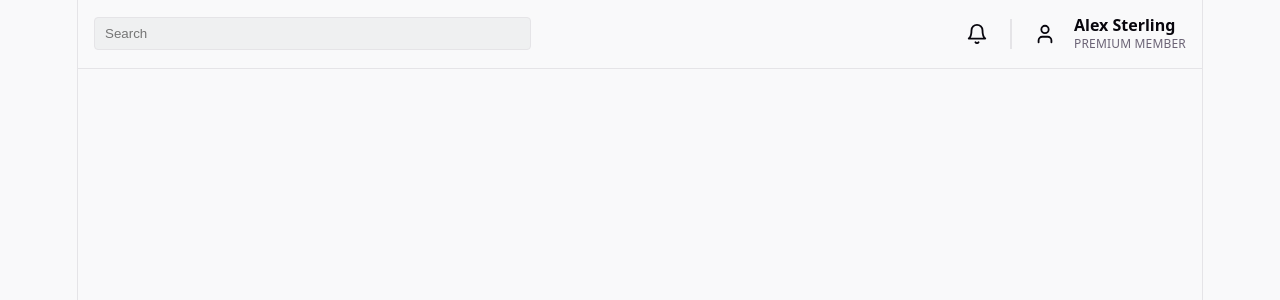
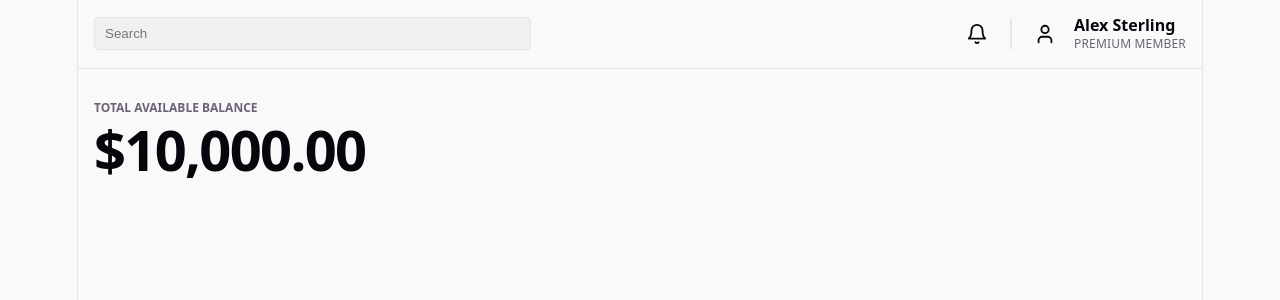
Before and after one commit to talha-ashraf-brainx/Expense-Tracker-React, a React (Vite) app: page / in a window 1280 px wide. Shown: the top 300 px of the page. Built offline with nearby package versions, Linux system fonts and the light colour scheme.

Commit message:
available balance row

```diff
--- a/src/App.tsx
+++ b/src/App.tsx
@@ -1,11 +1,13 @@
 import './App.css'
 import AppBar from './components/AppBar'
+import AvailableBalance from './components/AvailableBalance'
 
 function App() {
 
   return (
     <>
-  <AppBar />
+      <AppBar />
+      <AvailableBalance />
     </>
   )
 }
--- /dev/null
+++ b/src/components/AvailableBalance.css
@@ -0,0 +1,30 @@
+.available-balance {
+    margin: 32px 16px;
+    display: flex;
+    flex-direction: column;
+    align-items: start;
+    justify-content: center;
+    gap: 4px;
+}
+
+.available-balance h4 {
+    margin: 0;
+    font-size: 12px;
+    font-weight: 600;
+    color: #6b6375;
+    line-height: 1.2;
+    letter-spacing: normal;
+}
+
+.available-balance h1 {
+    margin: 0;
+    font-size: 56px;
+    font-weight: 800;
+    color: #08060d;
+    line-height: 1.1;
+    letter-spacing: -1.68px;
+
+    @media (max-width: 1024px) {
+        font-size: 36px;
+    }
+}
--- /dev/null
+++ b/src/components/AvailableBalance.tsx
@@ -0,0 +1,16 @@
+import './AvailableBalance.css'
+
+function AvailableBalance() {
+    return (
+        <div className="available-balance">
+            <h4>
+                TOTAL AVAILABLE BALANCE
+            </h4>
+            <h1>
+                $10,000.00
+            </h1>
+        </div>
+    )
+}
+
+export default AvailableBalance
--- a/src/index.css
+++ b/src/index.css
@@ -73,20 +73,24 @@ h1 {
   font-size: 56px;
   letter-spacing: -1.68px;
   margin: 32px 0;
+
   @media (max-width: 1024px) {
     font-size: 36px;
     margin: 20px 0;
   }
 }
+
 h2 {
   font-size: 24px;
   line-height: 118%;
   letter-spacing: -0.24px;
   margin: 0 0 8px;
+
   @media (max-width: 1024px) {
     font-size: 20px;
   }
 }
+
 p {
   margin: 0;
 }
```
